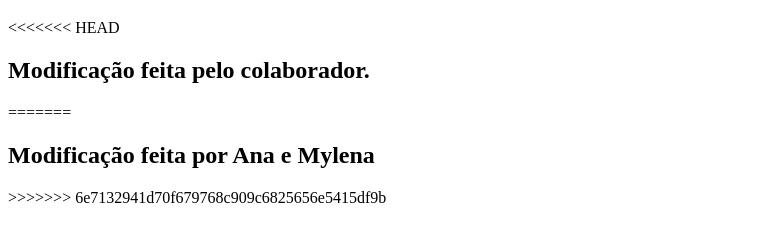
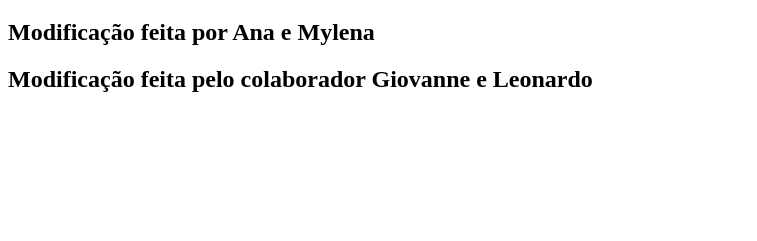
Before and after one commit to lucasfr21/CI_CD, a plain HTML site: page index.html in a window 1280 px wide. Shown: the part 61-302 px from the top of the page, without its empty margins (0-757 px from the left). Drawn offline with Linux system fonts and the light colour scheme.

Commit message:
Adicionando index.html inicial

```diff
--- a/index.html
+++ b/index.html
@@ -7,10 +7,10 @@
 </head>
 <body>
     <h1>Deploy Automatizado com GitHub Actions e Azure</h1>
-<<<<<<< HEAD
-    <h2>Modificação feita pelo colaborador.</h2>
-=======
+
+
     <h2>Modificação feita por Ana e Mylena</h2>
->>>>>>> 6e7132941d70f679768c909c6825656e5415df9b
+
+    <h2>Modificação feita pelo colaborador Giovanne e Leonardo</h2>
 </body>
 </html>
```
